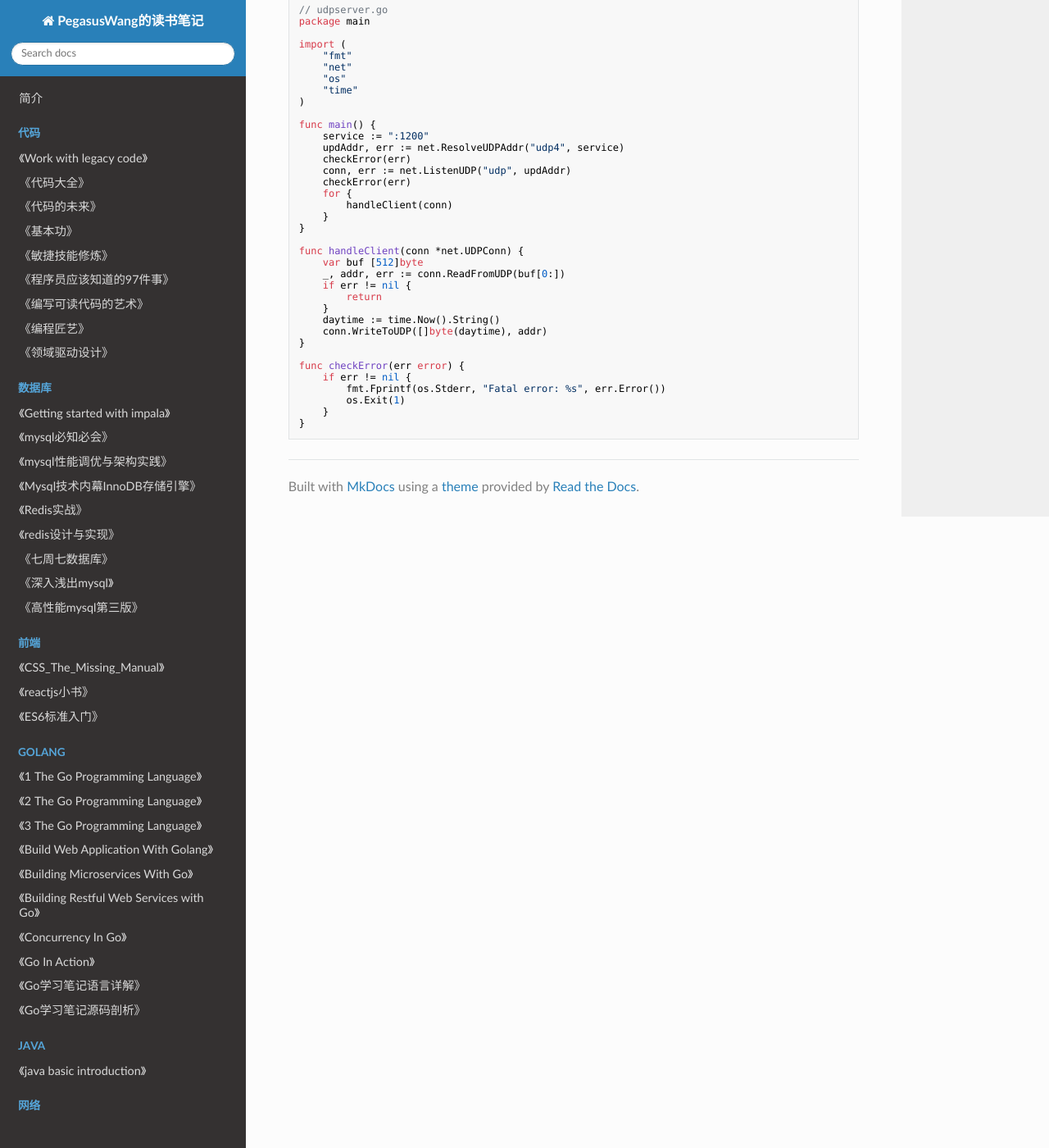
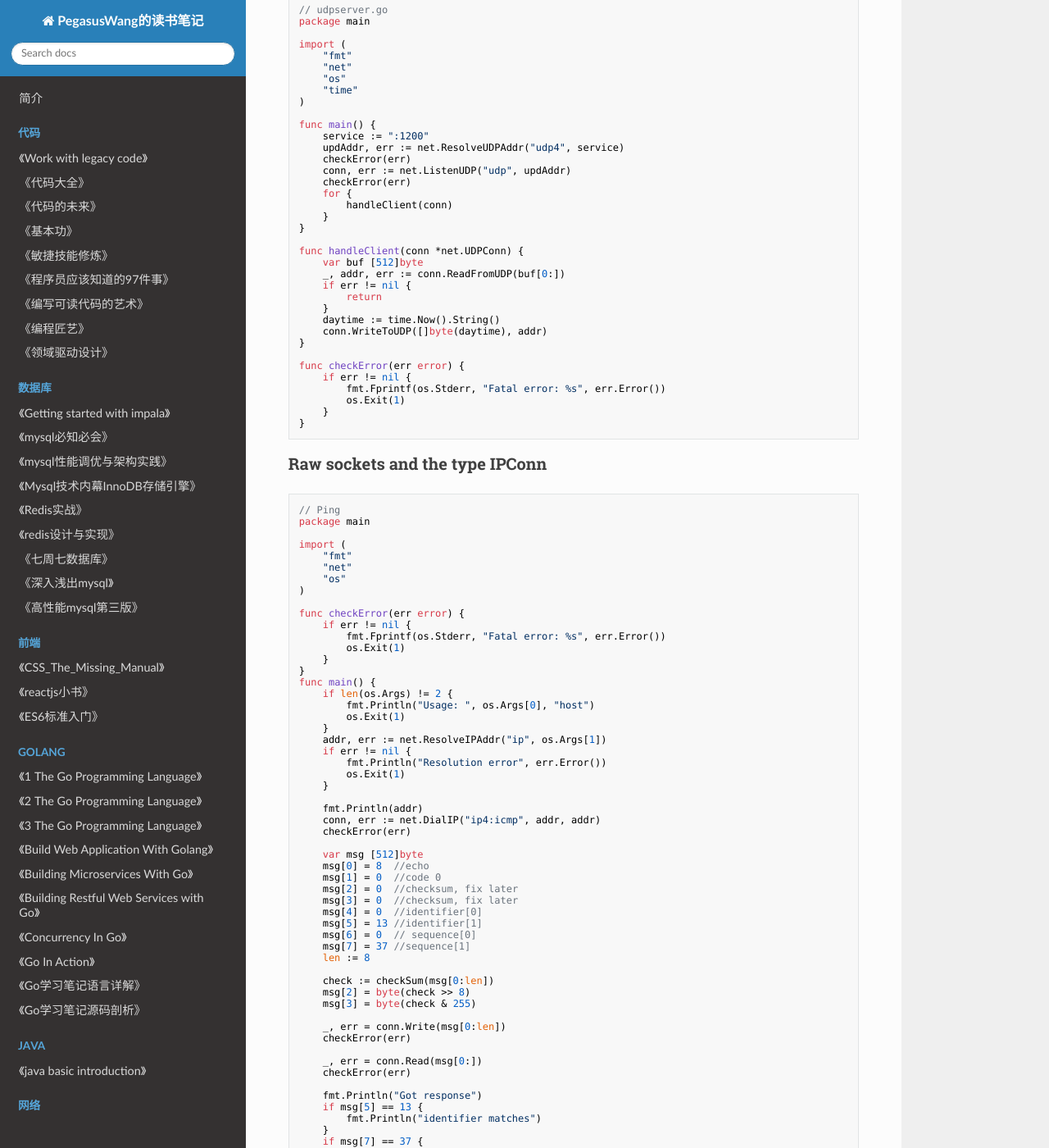
Before and after one commit to PegasusWang/booknotes, an MkDocs documentation site: the page built from docs/golang/netowrk-programming-with-go/book.md, in a window 1280 px wide and 1400 px high, scrolled down 3229 px. Shown: the whole window at 82% size. Built offline with MkDocs 1.6.1, drawn with Linux system fonts in a browser that asks for light colours; nearby versions of some CDN libraries; old or Windows-style settings are respelled for this version of MkDocs; some of the changed text lies outside the part shown.

Commit message:
docs/golang/netowrk-programming-with-go/book.md 4 5

````diff
--- a/docs/golang/netowrk-programming-with-go/book.md
+++ b/docs/golang/netowrk-programming-with-go/book.md
@@ -168,7 +168,7 @@ func checkError(err error) {
 
 ### Controlling TCP connections
 
-```
+```go
 // Timeout
 func (c *TCPConn) SetTimeout(nsec int64) os.Error
 
@@ -178,7 +178,7 @@ func (c *TCPConn) SetKeepAlive(keepalive bool) os.Error
 
 UDP client server demo:
 
-```
+```go
 // UDPDaytimeClient
 package main
 
@@ -248,3 +248,94 @@ func checkError(err error) {
 	}
 }
 ```
+
+### Raw sockets and the type IPConn
+
+```go
+// Ping
+package main
+
+import (
+	"fmt"
+	"net"
+	"os"
+)
+
+func checkError(err error) {
+	if err != nil {
+		fmt.Fprintf(os.Stderr, "Fatal error: %s", err.Error())
+		os.Exit(1)
+	}
+}
+func main() {
+	if len(os.Args) != 2 {
+		fmt.Println("Usage: ", os.Args[0], "host")
+		os.Exit(1)
+	}
+	addr, err := net.ResolveIPAddr("ip", os.Args[1])
+	if err != nil {
+		fmt.Println("Resolution error", err.Error())
+		os.Exit(1)
+	}
+
+	fmt.Println(addr)
+	conn, err := net.DialIP("ip4:icmp", addr, addr)
+	checkError(err)
+
+	var msg [512]byte
+	msg[0] = 8  //echo
+	msg[1] = 0  //code 0
+	msg[2] = 0  //checksum, fix later
+	msg[3] = 0  //checksum, fix later
+	msg[4] = 0  //identifier[0]
+	msg[5] = 13 //identifier[1]
+	msg[6] = 0  // sequence[0]
+	msg[7] = 37 //sequence[1]
+	len := 8
+
+	check := checkSum(msg[0:len])
+	msg[2] = byte(check >> 8)
+	msg[3] = byte(check & 255)
+
+	_, err = conn.Write(msg[0:len])
+	checkError(err)
+
+	_, err = conn.Read(msg[0:])
+	checkError(err)
+
+	fmt.Println("Got response")
+	if msg[5] == 13 {
+		fmt.Println("identifier matches")
+	}
+	if msg[7] == 37 {
+		fmt.Println("Sequence matches")
+	}
+}
+
+func checkSum(msg []byte) uint16 {
+	sum := 0
+	for n := 1; n < len(msg)-1; n += 2 {
+		sum += int(msg[n])*256 + int(msg[n+1])
+	}
+	sum = (sum >> 16) + (sum & 0xffff)
+	sum += (sum >> 16)
+	answer := uint16(^sum)
+	return answer
+}
+```
+
+
+# 4. Data serialisation
+
+- ASN.1
+- JSON
+- gob
+- base64
+
+
+# 5. Application Level Protocols
+
+- version control
+- message format
+- data format: byte encoded or character encoded
+- state
````
